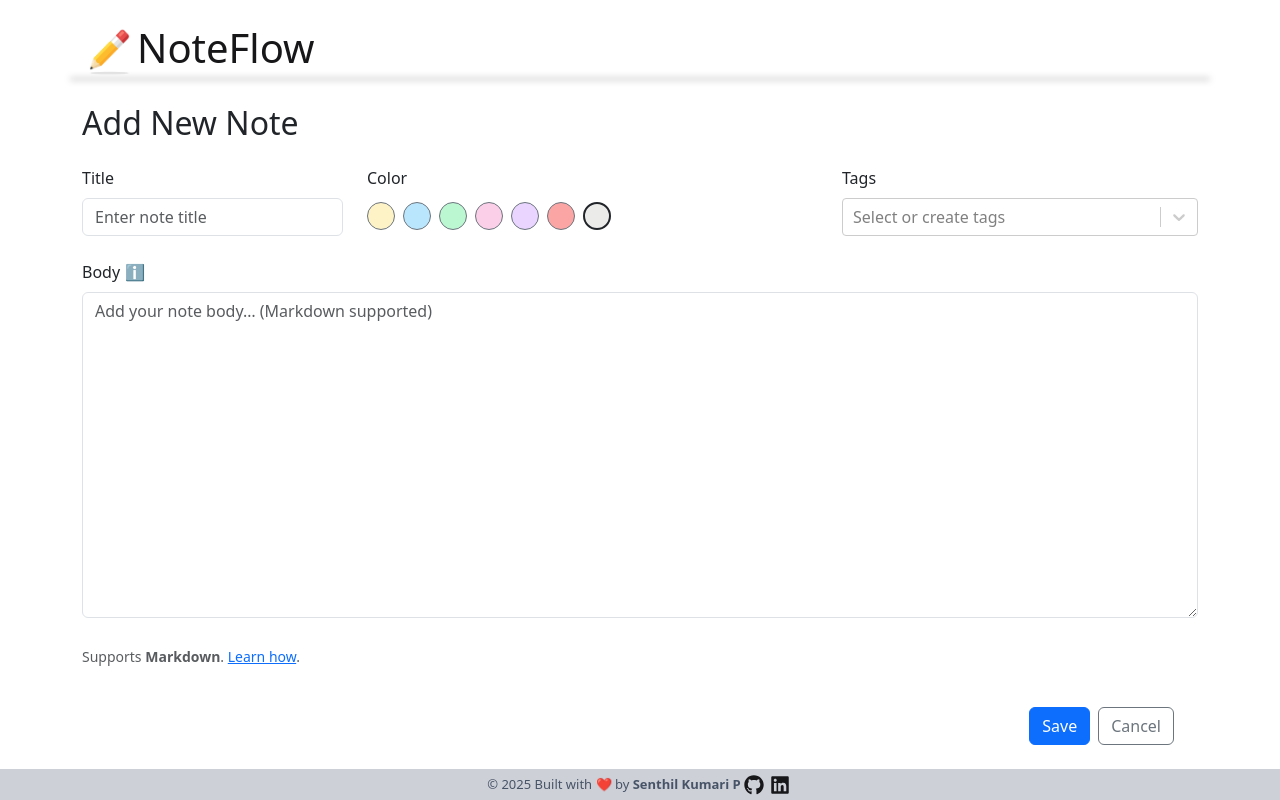
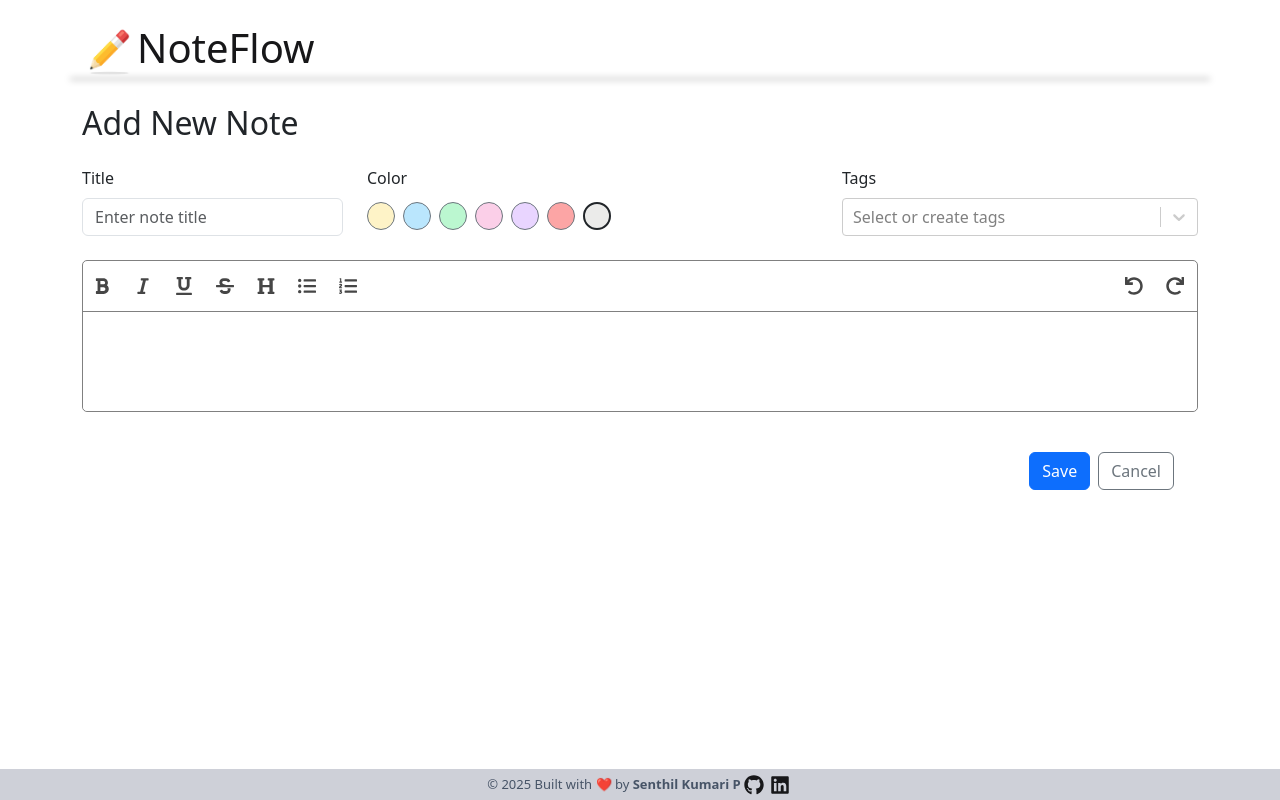
Before and after one commit to senthil-kumari/notesapp-react-typescript, a React (Vite) app: page /new in a window 1280 px wide. Built offline with nearby package versions, Linux system fonts and the light colour scheme.

Commit message:
feat: add rich text editor using tiptap

```diff
--- a/package.json
+++ b/package.json
@@ -10,12 +10,16 @@
     "preview": "vite preview"
   },
   "dependencies": {
+    "@tiptap/extension-text-style": "^3.10.8",
+    "@tiptap/pm": "^3.10.7",
+    "@tiptap/react": "^3.10.7",
+    "@tiptap/starter-kit": "^3.10.7",
     "bootstrap": "^5.3.8",
+    "dompurify": "^3.3.0",
     "react": "^19.1.1",
     "react-bootstrap": "^2.10.10",
     "react-dom": "^19.1.1",
     "react-icons": "^5.5.0",
-    "react-markdown": "^10.1.0",
     "react-router-dom": "^7.9.4",
     "react-select": "^5.10.2",
     "uuid": "^13.0.0"
--- a/src/Note.tsx
+++ b/src/Note.tsx
@@ -61,7 +61,7 @@ export default function Note({ onDelete }: NoteProps) {
               className="m-3 markdown-content"
               style={{ whiteSpace: "pre-wrap" }}
             >
-              <ReactMarkdown>{note.markdown}</ReactMarkdown>
+              <div dangerouslySetInnerHTML={{ __html: note.markdown }} />
             </div>
           </Col>
         </Row>
--- a/src/NoteCard.tsx
+++ b/src/NoteCard.tsx
@@ -12,6 +12,11 @@ const rotationClasses = [
 ];
 const getRandomRotationClass = () =>
   rotationClasses[Math.floor(Math.random() * rotationClasses.length)];
+
+const stripHtmlTags = (htmlString: string) => {
+  const doc = new DOMParser().parseFromString(htmlString, "text/html");
+  return doc.body.textContent || "";
+};
 
 export function NoteCard({ id, title, tags, color, markdown }: SimplifiedNote) {
   const [rotationClass] = useState(getRandomRotationClass);
@@ -34,7 +39,7 @@ export function NoteCard({ id, title, tags, color, markdown }: SimplifiedNote) {
           textOverflow: "ellipsis",
         }}
       >
-        {markdown}
+        {stripHtmlTags(markdown)}
       </Card.Text>
       <Card.Body>
         <Stack
--- a/src/NoteForm.tsx
+++ b/src/NoteForm.tsx
@@ -1,19 +1,12 @@
 import { useRef, useState, type FormEvent } from "react";
-import {
-  Button,
-  Col,
-  Form,
-  OverlayTrigger,
-  Row,
-  Stack,
-  Tooltip,
-} from "react-bootstrap";
+import { Button, Col, Form, Row, Stack } from "react-bootstrap";
 import { Link, useNavigate } from "react-router-dom";
 import CreatableSelect from "react-select/creatable";
 import { type NoteData } from "./App";
 import { type Tag } from "./App";
 import { v4 as uuidv4 } from "uuid";
 import { ColorPicker } from "./Colorpicker";
+import Tiptap from "./Tiptap";
 type NoteFormProps = {
   onSubmit: (data: NoteData) => void;
   onAddTag: (tag: Tag) => void;
@@ -30,7 +23,7 @@ export function NoteForm({
   color = "#EBEBEA",
 }: NoteFormProps) {
   const titleRef = useRef<HTMLInputElement>(null);
-  const markDownRef = useRef<HTMLTextAreaElement>(null);
+  const [bodyContent, setBodyContent] = useState("");
   const [selectedTags, setSelectedTags] = useState<Tag[]>(tags);
   const [selectedColor, setSelectedColor] = useState(color);
   const navigate = useNavigate();
@@ -39,7 +32,7 @@ export function NoteForm({
     e.preventDefault();
     onSubmit({
       title: titleRef.current!.value,
-      markdown: markDownRef.current!.value,
+      markdown: bodyContent,
       tags: selectedTags,
       color: selectedColor,
     });
@@ -47,7 +40,7 @@ export function NoteForm({
     navigate("..");
   }
   return (
-    <Form onSubmit={handleSubmit}>
+    <Form>
       <Stack gap={4} className="mb-3">
         <Row>
           <Col md={3} sm={12}>
@@ -106,40 +99,12 @@ export function NoteForm({
           </Col>
         </Row>
 
-        <Form.Group controlId="markdown">
-          <Form.Label>
-            Body
-            <OverlayTrigger
-              placement="right"
-              overlay={<Tooltip>Supports Markdown</Tooltip>}
-            >
-              <span style={{ marginLeft: "5px", cursor: "pointer" }}>ℹ️</span>
-            </OverlayTrigger>
-          </Form.Label>
-          <Form.Control
-            required
-            as="textarea"
-            rows={13}
-            placeholder="Add your note body… (Markdown supported)"
-            ref={markDownRef}
-            defaultValue={markdown}
-            maxLength={500}
-          />
-        </Form.Group>
-        <Form.Text className="text-muted">
-          Supports <strong>Markdown</strong>.{" "}
-          <a
-            href="https://commonmark.org/help/"
-            target="_blank"
-            rel="noopener noreferrer"
-          >
-            Learn how
-          </a>
-          .
-        </Form.Text>
+        <div>
+          <Tiptap setBodyContent={setBodyContent} bodyContent={markdown} />
+        </div>
       </Stack>
       <Stack direction="horizontal" gap={2} className="justify-content-end p-4">
-        <Button type="submit" variant="primary">
+        <Button type="button" variant="primary" onClick={handleSubmit}>
           Save
         </Button>
         <Link to="..">
--- /dev/null
+++ b/src/Tiptap.tsx
@@ -0,0 +1,139 @@
+import { EditorContent, useEditor, useEditorState } from "@tiptap/react";
+import { TextStyleKit } from "@tiptap/extension-text-style";
+import type { Editor } from "@tiptap/react";
+import StarterKit from "@tiptap/starter-kit";
+import DOMPurify from "dompurify";
+import {
+  FaBold,
+  FaItalic,
+  FaStrikethrough,
+  FaHeading,
+  FaListOl,
+  FaListUl,
+  FaUnderline,
+  FaUndo,
+  FaRedo,
+} from "react-icons/fa";
+
+type TiptapProps = {
+  setBodyContent: (data: string) => void;
+  bodyContent: string;
+};
+
+const MenuBar = ({ editor }: { editor: Editor }) => {
+  const editorState = useEditorState({
+    editor,
+    selector: (ctx) => {
+      return {
+        isBold: ctx.editor.isActive("bold") ?? false,
+        canBold: ctx.editor.can().chain().toggleBold().run() ?? false,
+        isItalic: ctx.editor.isActive("italic") ?? false,
+        canItalic: ctx.editor.can().chain().toggleItalic().run() ?? false,
+        isUnderline: ctx.editor.isActive("underline") ?? false,
+        canUnderline: ctx.editor.can().chain().toggleUnderline().run() ?? false,
+        isStrike: ctx.editor.isActive("strike") ?? false,
+        canStrike: ctx.editor.can().chain().toggleStrike().run() ?? false,
+        isHeading1: ctx.editor.isActive("heading", { level: 1 }) ?? false,
+        isBulletList: ctx.editor.isActive("bulletList") ?? false,
+        isOrderedList: ctx.editor.isActive("orderedList") ?? false,
+        canUndo: ctx.editor.can().chain().undo().run() ?? false,
+        canRedo: ctx.editor.can().chain().redo().run() ?? false,
+      };
+    },
+  });
+  return (
+    <div className="menu-bar">
+      <div>
+        <button
+          type="button"
+          onClick={() => editor.chain().focus().toggleBold().run()}
+          disabled={!editorState.canBold}
+          className={editorState.isBold ? "is-active" : ""}
+        >
+          <FaBold />
+        </button>
+        <button
+          type="button"
+          onClick={() => editor.chain().focus().toggleItalic().run()}
+          disabled={!editorState.canItalic}
+          className={editorState.isItalic ? "is-active" : ""}
+        >
+          <FaItalic />
+        </button>
+        <button
+          type="button"
+          onClick={() => editor.chain().focus().toggleUnderline().run()}
+          disabled={!editorState.canUnderline}
+          className={editorState.isUnderline ? "is-active" : ""}
+        >
+          <FaUnderline />
+        </button>
+        <button
+          type="button"
+          onClick={() => editor.chain().focus().toggleStrike().run()}
+          disabled={!editorState.canStrike}
+          className={editorState.isStrike ? "is-active" : ""}
+        >
+          <FaStrikethrough />
+        </button>
+        <button
+          type="button"
+          onClick={() =>
+            editor.chain().focus().toggleHeading({ level: 1 }).run()
+          }
+          className={editorState.isHeading1 ? "is-active" : ""}
+        >
+          <FaHeading />
+        </button>
+        <button
+          type="button"
+          onClick={() => editor.chain().focus().toggleBulletList().run()}
+          className={editorState.isBulletList ? "is-active" : ""}
+        >
+          <FaListUl />
+        </button>
+        <button
+          type="button"
+          onClick={() => editor.chain().focus().toggleOrderedList().run()}
+          className={editorState.isOrderedList ? "is-active" : ""}
+        >
+          <FaListOl />
+        </button>
+      </div>
+      <div>
+        <button
+          onClick={() => editor.chain().focus().undo().run()}
+          disabled={!editorState.canUndo}
+        >
+          <FaUndo />
+        </button>
+        <button
+          onClick={() => editor.chain().focus().redo().run()}
+          disabled={!editorState.canRedo}
+        >
+          <FaRedo />
+        </button>
+      </div>
+    </div>
+  );
+};
+const Tiptap = ({ setBodyContent, bodyContent }: TiptapProps) => {
+  const editor = useEditor({
+    extensions: [StarterKit, TextStyleKit],
+    content: bodyContent,
+    onUpdate: ({ editor }) => {
+      const rawHtml = editor.getHTML();
+      const safeHtml = DOMPurify.sanitize(rawHtml);
+      setBodyContent(safeHtml);
+    },
+  });
+
+  return (
+    <div className="text-editor">
+      <MenuBar editor={editor} />
+      <EditorContent editor={editor} />
+    </div>
+  );
+};
+
+export default Tiptap;
--- a/src/index.css
+++ b/src/index.css
@@ -23,12 +23,10 @@ footer {
 
 .main-header {
   color: #171719;
-
 }
 
-
-.no-notes-msg{
- font-size: 1.1rem;
+.no-notes-msg {
+  font-size: 1.1rem;
 }
 /* Medium devices (tablets, 768px and up) */
 @media (min-width: 768px) {
@@ -95,7 +93,6 @@ footer {
   border-radius: 6px;
   box-shadow: 6px 10px 18px rgba(0, 0, 0, 0.3);
   position: relative;
-
 }
 
 .markdown-content {
@@ -135,3 +132,80 @@ footer {
     opacity: 1;
   }
 }
+
+.text-editor {
+  border-radius: 5px;
+  border: 1px solid grey;
+}
+.menu-bar {
+  padding-bottom: 5px;
+  display: flex;
+  align-items: center;
+  justify-content: space-between;
+}
+
+.menu-bar button {
+  font-size: 8px;
+  margin: 7px;
+  margin-right: 10px;
+  outline: none;
+  border: none;
+  background: none;
+  padding: 2px 3px;
+  color: rgb(70, 70, 70);
+}
+@media (min-width: 375px) {
+  .menu-bar button {
+    font-size: 10px;
+  }
+}
+
+/* Medium devices (tablets, 768px and up) */
+@media (min-width: 768px) {
+  .menu-bar button {
+    font-size: 14px;
+  }
+}
+/* Large devices (desktops, 992px and up) */
+@media (min-width: 992px) {
+  .menu-bar button {
+    font-size: 18px;
+  }
+}
+button.is-active {
+  background: rgb(197, 197, 197);
+
+  border-radius: 2px;
+}
+/* Basic editor styles */
+.tiptap {
+  padding: 10px;
+  border-top: 1px solid grey;
+  background-color: white;
+  border-radius: 0 0 5px 5px;
+  min-height: 100px;
+}
+.tiptap :first-child {
+  margin-top: 0;
+}
+.tiptap ul,
+.tiptap ol {
+  padding: 0 1rem;
+  margin: 0.75rem 1rem 1.25rem 0.4rem;
+}
+
+.tiptap ul li p,
+.tiptap ol li p {
+  margin-top: 0.25em;
+  margin-bottom: 0.25em;
+}
+
+.tiptap h1 {
+  line-height: 1.1;
+  text-wrap: pretty;
+  font-size: 1.4rem;
+}
+
+.tiptap p {
+  margin-bottom: 0.25rem;
+}
```
Also changed, not shown: 1 other file (tests, documents, lock files or other folders).
